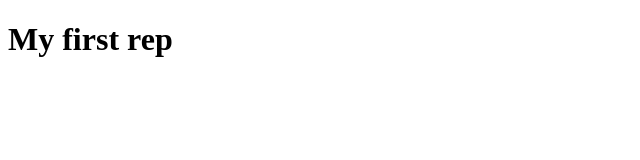
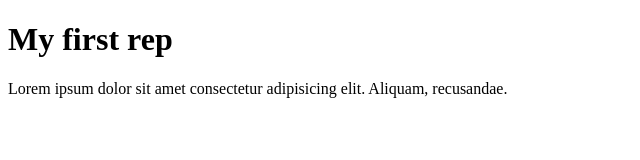
Before and after one commit to vitaliyosvita98/hello3333, a plain HTML site: page index.html in a window 1280 px wide. Shown: the whole page, without its empty margins (0-640 px from the left). Drawn offline with Linux system fonts and the light colour scheme.

Commit message:
add text conttent

```diff
--- a/index.html
+++ b/index.html
@@ -7,5 +7,6 @@
 </head>
 <body>
     <h1>My first rep</h1>
+    <p>Lorem ipsum dolor sit amet consectetur adipisicing elit. Aliquam, recusandae.</p>
 </body>
 </html>
```
